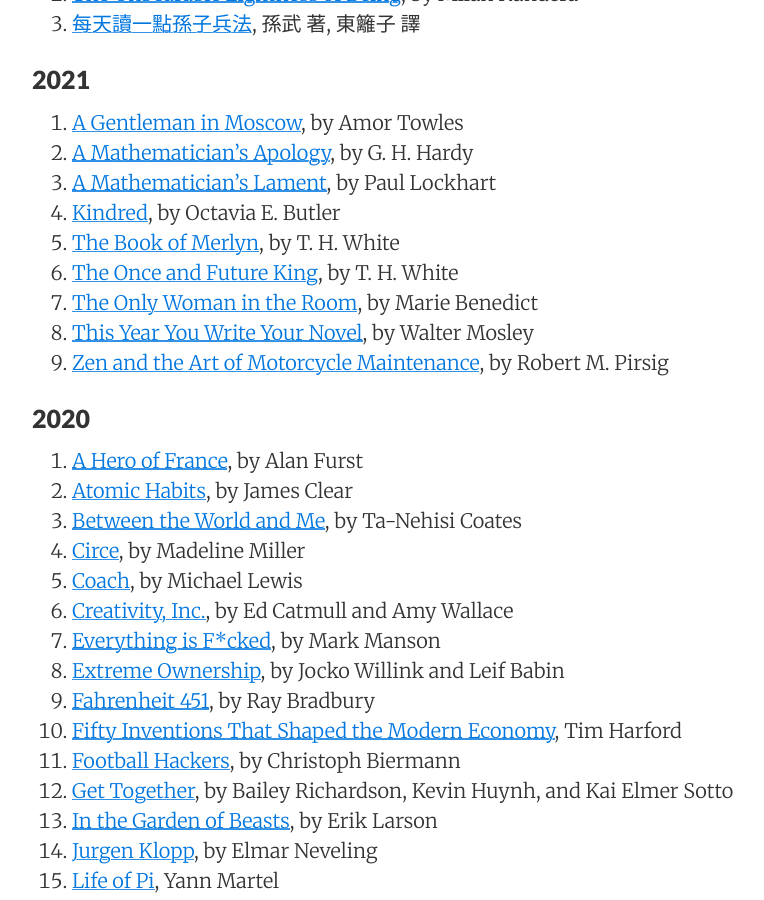
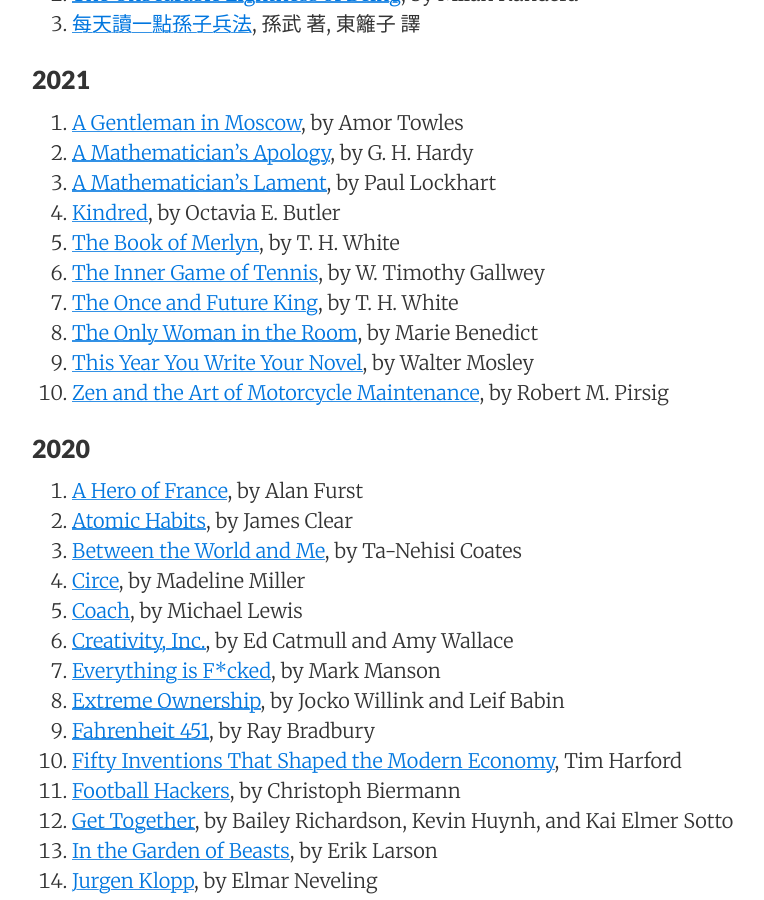
Before and after one commit to sewardlee337/sewardlee337.github.io, a Jekyll site: the page built from readinglist.md, in a window 1280 px wide and 900 px high, scrolled down 470 px. Shown: the whole window, without its empty margins (188-952 px from the left). Built offline with Jekyll 4.4.1, drawn with Linux system fonts in a browser that asks for light colours; nearby versions of some CDN libraries.

Commit message:
Update reading list

```diff
--- a/readinglist.md
+++ b/readinglist.md
@@ -24,6 +24,7 @@ _"My alma mater was books, a good library... I could spend the rest of my life r
 1. [A Mathematician's Lament](https://amzn.to/30MwHa3), by Paul Lockhart
 1. [Kindred](https://amzn.to/3pBY7du), by Octavia E. Butler
 1. [The Book of Merlyn](https://amzn.to/3r3zxTq), by T. H. White
+1. [The Inner Game of Tennis](https://amzn.to/3r9VEHn), by W. Timothy Gallwey
 1. [The Once and Future King](https://amzn.to/2KTm9Bw), by T. H. White
 1. [The Only Woman in the Room](https://amzn.to/3a37C08), by Marie Benedict
 1. [This Year You Write Your Novel](https://amzn.to/3eohYu5), by Walter Mosley
```
